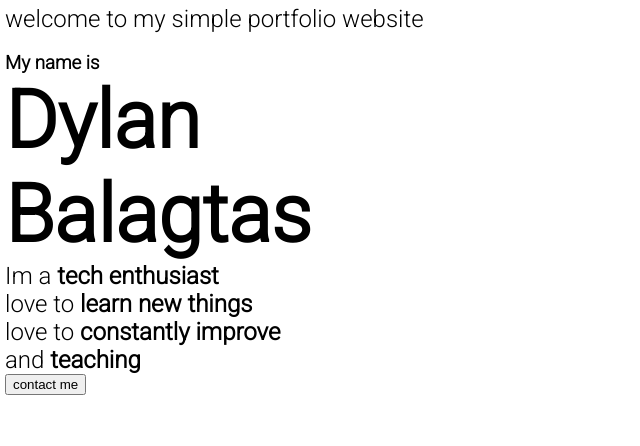
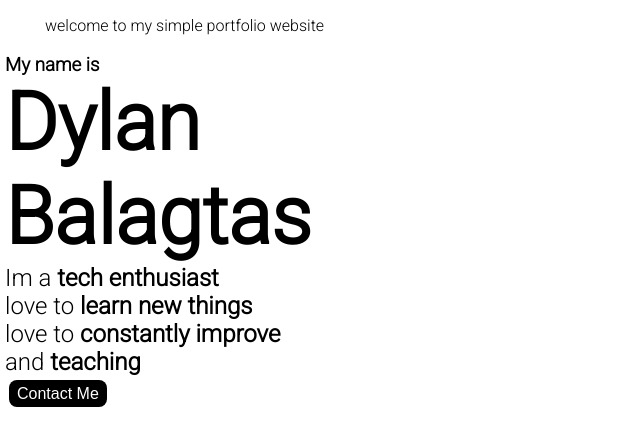
Before and after one commit to mcdylanb/portfolio, a React (Create React App) app: page / in a window 1280 px wide. Shown: the top 446 px of the page, without its empty margins (0-640 px from the left). Built offline with nearby package versions, Linux system fonts and the light colour scheme.

Commit message:
adds button and styles minimum requirement

```diff
--- a/src/App.css
+++ b/src/App.css
@@ -17,3 +17,18 @@
   margin: 0;
   font-size: 1.5em;
 }
+
+.intro button {
+  border: 0;
+  border-radius: 0.5rem;
+  background: black;
+  color: white;
+  font-family: -system-ui, sans-serif;
+  font-size: 1rem;
+  line-height: 1.2;
+  white-space: nowrap;
+  text-decoration: none;
+  padding: 0.25rem 0.5rem;
+  margin: 0.25rem;
+  cursor: pointer;
+}
--- a/src/App.js
+++ b/src/App.js
@@ -4,7 +4,7 @@ const Intro = () => {
   return (
     <div>
       <div className="intro">
-        <p>welcome to my simple portfolio website </p>
+        <blockquote>welcome to my simple portfolio website</blockquote>
         <h3> My name is </h3>
         <h1> Dylan </h1>
         <h1>Balagtas</h1>
@@ -20,7 +20,7 @@ const Intro = () => {
         <p>
           and <strong>teaching</strong>
         </p>
-        <button>contact me</button>
+        <button>Contact Me</button>
       </div>
     </div>
   );
```
